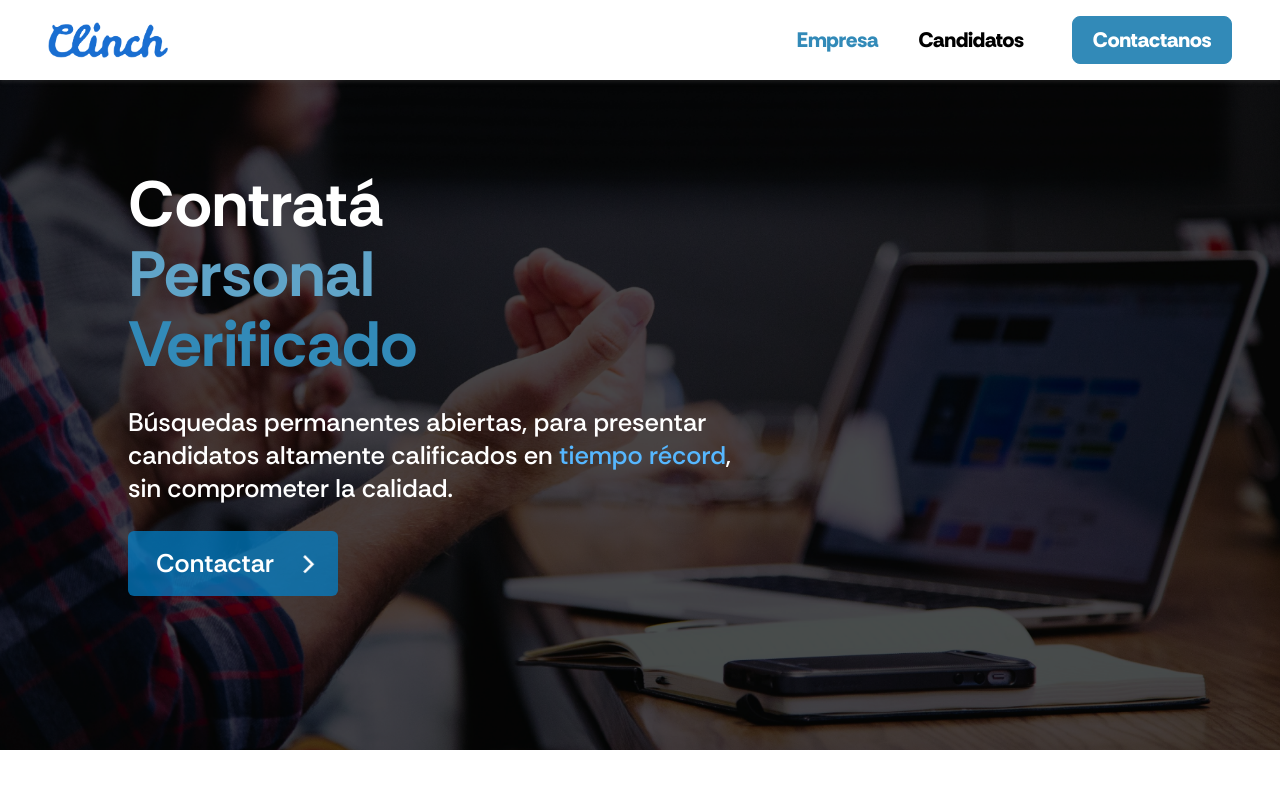
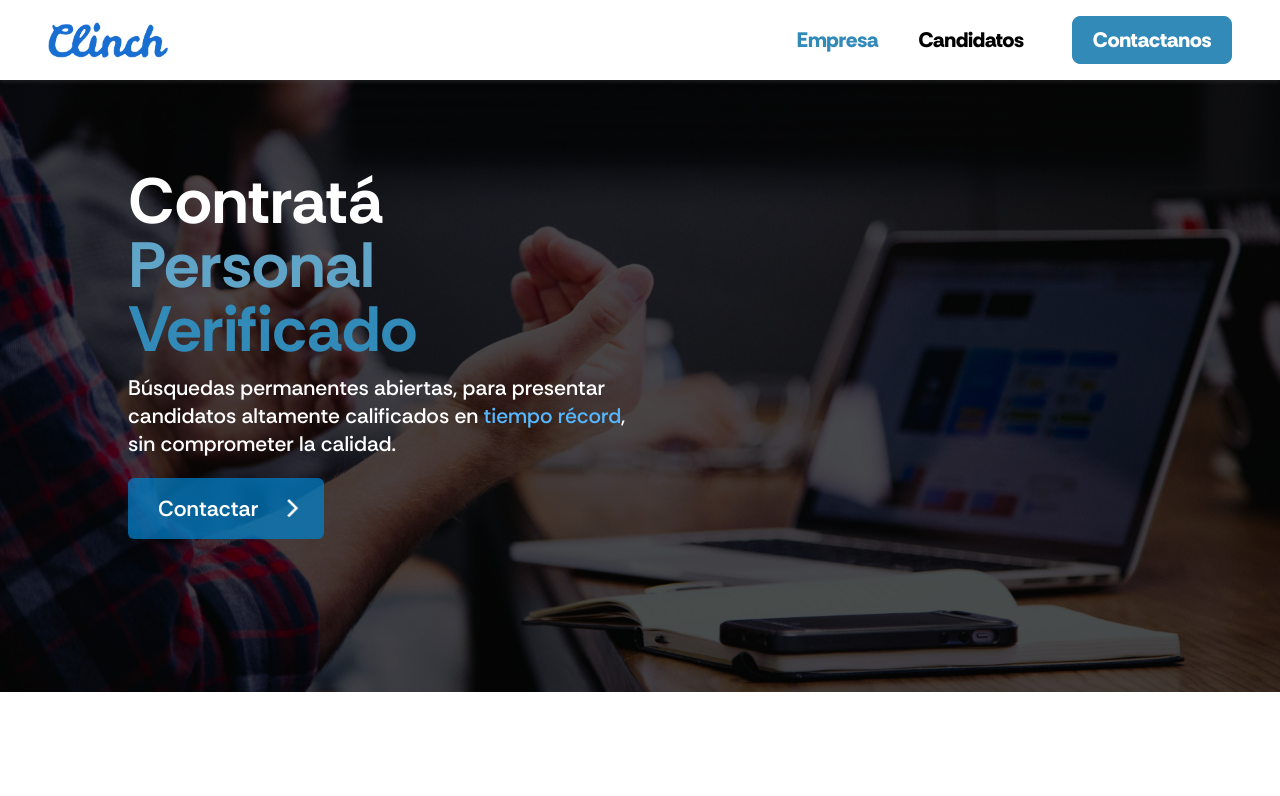
Before and after one commit to agustinlorca/ClinchHR, a React (Vite) app: page / in a window 1280 px wide. Shown: the top 796 px of the page. Built offline with nearby package versions, Linux system fonts and the light colour scheme.

Commit message:
Small changes

```diff
--- a/src/components/Buttons/ActionButton/ActionButton.jsx
+++ b/src/components/Buttons/ActionButton/ActionButton.jsx
@@ -1,14 +1,14 @@
 import React from "react";
 import { Link } from "react-router-dom";
 import "./actionButton.css";
-import MathGreater from "../../Icons/MathGreater";
+import Arrow from "../../Icons/Arrow";
 const ActionButton = ({ textButton, linkTo}) => {
   return (
     <div className="apply-contact-button">
       <Link to={linkTo} target="_blank">
         <button>
           {textButton}
-          <MathGreater cssClass="arrow"/>
+          <Arrow cssClass="arrow"/>
         </button>
       </Link>
     </div>
--- a/src/components/Buttons/ActionButton/actionButton.css
+++ b/src/components/Buttons/ActionButton/actionButton.css
@@ -10,14 +10,14 @@
   display: flex;
   justify-content: center;
   align-items: center;
-  padding-top: clamp(8px, 1.5vw, 16px);
-  padding-bottom: clamp(8px, 1.5vw, 16px);
-  padding-left: clamp(18px, 3vw, 28px);
-  padding-right: clamp(18px, 3vw, 28px);
+  padding-top: clamp(8px, 1.3vw, 16px);
+  padding-bottom: clamp(8px, 1.3vw, 16px);
+  padding-left: clamp(18px, 3vw, 30px);
+  padding-right: clamp(18px, 3vw, 30px);
   border: none;
   border-radius: clamp(3px, 1vw, 6px);
   background-color: #0083cf;
-  font-size: clamp(14px, 2vw, 26px);
+  font-size: clamp(1rem, 1.7vw, 2rem);
   color: white;
   gap: clamp(6px, 2vw, 24px);
 }
--- a/src/components/Buttons/ButtonLink/ButtonLink.jsx
+++ /dev/null
@@ -1,18 +0,0 @@
-import React from "react";
-
-import "./buttonLink.css";
-import { Link } from "react-router-dom";
-const ButtonLink = ({ textButton, linkTo, children }) => {
-  return (
-    <div className="button-link">
-      <Link to={linkTo} target="_blank">
-        <button>
-          {textButton}
-          {children}
-        </button>
-      </Link>
-    </div>
-  );
-};
-
-export default ButtonLink;
--- a/src/components/Buttons/ButtonLink/buttonLink.css
+++ /dev/null
@@ -1,77 +0,0 @@
-.button-link a {
-  text-decoration: none;
-  display: inline-block;
-}
-.button-link button {
-  font-family: "RethinkSans-SemiBold";
-  cursor: pointer;
-  display: flex;
-  justify-content: center;
-  align-items: center;
-  padding-top: clamp(8px, 1.5vw, 16px);
-  padding-bottom: clamp(8px, 1.5vw, 16px);
-  padding-left: clamp(18px, 3vw, 28px);
-  padding-right: clamp(18px, 3vw, 28px);
-  border: none;
-  border-radius: clamp(3px, 1vw, 6px);
-  background-color: #0083cf;
-  font-size: clamp(14px, 2vw, 26px);
-  color: white;
-  gap: clamp(8px, 1vw, 12px);
-}
-
-/*
-.button-link a{
-  text-decoration: none;
-  display: inline-block;
-}
-
-.button-link button {
-  cursor: pointer;
-  font-family: "RethinkSans-SemiBold";
-  display: flex;
-  justify-content: center;
-  align-items: center;
-  padding: 16px;
-  gap: 8px;
-  border: #0083cf;
-  border-radius: 6px;
-  background-color: #0083cf;
-  min-width: 192px;
-  min-height: 64px;
-  color: white;
-  font-size: 26px;
-}
-
-@media screen and (max-width: 1200px) {
-  .button-link button {
-    padding: 10px;
-    gap: 5px;
-    border-radius: 4px;
-    min-width: 128px;
-    min-height: 43px;
-    font-size: 17px;
-  }
-}
-
-@media screen and (max-width: 767px) {
-  .button-link button {
-    padding: 8px;
-    gap: 4px;
-    border-radius: 3px;
-    min-width: 98px;
-    min-height: 30px;
-    font-size: 12px;
-  }
-}
-
-@media screen and (max-width: 300px) {
-  .button-link button {
-    padding: 4px;
-    min-width: 49px;
-    min-height: 13px;
-    border-radius: 2px;
-    font-size: 6px;
-    gap: 2px;
-  }
-} */
--- a/src/components/Cards/ApplicationCard/ApplicationCard.jsx
+++ b/src/components/Cards/ApplicationCard/ApplicationCard.jsx
@@ -2,8 +2,6 @@ import React from "react";
 
 import applicationCard from "../../../assets/images/application-card.png";
 import "./applicationCard.css";
-import ButtonLink from "../../Buttons/ButtonLink/ButtonLink";
-import MathGreater from "../../Icons/MathGreater";
 import useIntersection from "../../../CustomHooks/useIntersection";
 import ActionButton from "../../Buttons/ActionButton/ActionButton";
 
--- a/src/components/Cards/CategoriesCard/CategoriesCard.jsx
+++ b/src/components/Cards/CategoriesCard/CategoriesCard.jsx
@@ -9,7 +9,7 @@ import Bank from "../../Icons/Bank";
 
 import useIntersection from "../../../CustomHooks/useIntersection";
 const CategoriesCard = () => {
-  const [refElement, isIntersecting] = useIntersection({ threshold: 0.6 });
+  const [refElement, isIntersecting] = useIntersection({ threshold: 0.9 });
   return (
     <section className="categories-card-container">
       <div className="categories-card">
--- a/src/components/Cards/HomeCard/HomeCard.jsx
+++ b/src/components/Cards/HomeCard/HomeCard.jsx
@@ -1,8 +1,6 @@
 import React from "react";
 import "./homeCard.css";
-import ButtonLink from "../../Buttons/ButtonLink/ButtonLink";
 import SlideContainer from "../../Carousels/CarouselHome/SlideContainer/SlideContainer";
-import MathGreater from "../../Icons/MathGreater";
 import useIntersection from "../../../CustomHooks/useIntersection";
 import ActionButton from "../../Buttons/ActionButton/ActionButton";
 const HomeCard = () => {
--- a/src/components/Cards/ProcessCard/ProcessCard.jsx
+++ b/src/components/Cards/ProcessCard/ProcessCard.jsx
@@ -2,7 +2,7 @@ import React from "react";
 import "./processCard.css";
 import useIntersection from "../../../CustomHooks/useIntersection";
 const ProcessCard = () => {
-  const [refElement,isIntersecting] = useIntersection({threshold: 0.1})
+  const [refElement,isIntersecting] = useIntersection({threshold: 0.9})
   return (
     <section  className="process-card-container">
       <div className="process-card">
--- a/src/components/Heros/Hero.css
+++ b/src/components/Heros/Hero.css
@@ -1,7 +1,7 @@
 .hero {
   margin: auto;
   height: auto;
-  width: 100%;
+  width: min(2560px,100%);
   background-size: cover;
   background-position: center;
 }
@@ -22,7 +22,7 @@
 }
 .hero .content div span {
   display: block;
-  line-height: 1.1;
+  line-height: 1;
   font-family: "RethinkSans-Bold", sans-serif;
   font-size: clamp(3rem, 5vw, 6rem);
   animation: fade-in-left 1.2s ease forwards;
@@ -41,9 +41,9 @@
 .hero .content p {
   width: fit-content;
   font-family: "RethinkSans-Medium";
-  margin-top: clamp(10px, 2vw, 30px);
-  margin-bottom: clamp(10px, 2vw, 30px);
-  font-size: clamp(1rem, 2vw, 2rem);
+  margin-top: clamp(10px, 1vw, 30px);
+  margin-bottom: clamp(15px, 1.5vw, 40px);
+  font-size: clamp(1rem, 1.65vw, 2rem);
   color: white;
   opacity: 0;
   animation: fade-in-right 1.2s ease forwards .8s;
@@ -58,22 +58,7 @@
   opacity: 0;
   animation: fade-in 1.2s ease forwards 2s;
 }
-@keyframes moveIcon {
-  0% {
-    transform: translateX(0%);
-  }
-  25% {
-    transform: translateX(25%);
-  }
-  60% {
-    transform: translateX(60%);
-  }
-}
-.math-greater {
-  width: 18px;
-  height: auto;
-  animation: moveIcon 1.2s linear infinite;
-}
+
 @media (width < 567px) {
   .hero .content div span {
     font-size: clamp(1rem, 9vw, 2rem);
@@ -82,164 +67,3 @@
     font-size: clamp(0.5rem, 3.5vw, 1rem);
   }
 }
-/* .hero {
-  width: 100%;
-  background-size: cover;
-  background-position: center;
-  height: 760px;
-}
-.hero.home {
-  background-image: url("../../assets/images/hero-home.png");
-}
-.hero.candidates {
-  background-image: url("../../assets/images/hero-candidates.png");
-}
-.hero .content {
-  position: absolute;
-  margin: 110px 0 0 140px;
-  max-height: 542px;
-}
-.hero .content.home {
-  max-width: 570px;
-}
-.hero .content.candidates {
-  max-width: 556px;
-}
-
-.hero .content div span {
-  margin-bottom: -26px;
-  padding: 0;
-  font-family: "RethinkSans-Bold", sans-serif;
-  display: block;
-  font-size: 80px;
-  animation: fade-in-left 1.2s ease forwards;
-}
-
-.hero .content div span:nth-child(1) {
-  color: white;
-}
-.hero .content div span:nth-child(2) {
-  color: #60a4c8;
-}
-.hero .content div span:nth-child(3) {
-  color: var(--color-primary);
-}
-
-.hero .content p {
-  font-family: "RethinkSans-Medium";
-  margin: 24px 0px;
-  font-size: 24px;
-  color: white;
-  opacity: 0;
-  animation: fade-in-right 1.2s ease forwards .8s;
-}
-
-.hero .content p span {
-  font-family: "RethinkSans-Medium";
-  color: var(--color-secondary);
-}
-.hero .content button{
-  opacity: 0;
-  animation: fade-in 1.2s ease forwards 2s;
-}
-@keyframes moveIcon {
-  0% {
-    transform: translateX(0%);
-  }
-  100% {
-    transform: translateX(80%);
-  }
-}
-
-.math-greater {
-  width: 18px;
-  height: 18px;
-  animation: moveIcon 1.1s linear infinite;
-} */
-/* @media screen and (max-width: 1200px) {
-  .hero {
-    height: 500px;
-  }
-  .hero .content {
-    margin: 90px 0 0 90px;
-    max-height: 360px;
-  }
-  .hero .content.home {
-    max-width: 380px;
-  }
-  .hero .content.candidates {
-    max-width: 370px;
-  }
-
-  .hero .content div span {
-    margin-bottom: -17px;
-    font-size: 53px;
-  }
-  .hero .content p {
-    margin: 16px 0px;
-    font-size: 16px;
-  }
-  .math-greater {
-    width: 12px;
-    height: 12px;
-  }
-}
-
-@media screen and (max-width: 767px) {
-  .hero {
-    height: 320px;
-  }
-  .hero .content {
-    margin: 60px 0 0 40px;
-    max-height: 180px;
-  }
-  .hero .content.home {
-    max-width: 250px;
-  }
-  .hero .content.candidates {
-    max-width: 230px;
-  }
-
-  .hero .content div span {
-    margin-bottom: -10px;
-    font-size: 30px;
-  }
-  .hero .content p {
-    margin: 10px 0px;
-    font-size: 10px;
-  }
-
-  .math-greater {
-    width: 10px;
-    height: 10px;
-  }
-}
-
-@media screen and (max-width: 300px) {
-  .hero {
-    height: 213px;
-  }
-  .hero .content {
-    margin: 27px 0 0 17px;
-    max-height: 180px;
-  }
-  .hero .content.home {
-    max-width: 160px;
-  }
-  .hero .content.candidates {
-    max-width: 150px;
-  }
-
-  .hero .content div span {
-    margin-bottom: -6.5px;
-    font-size: 20px;
-  }
-  .hero .content p {
-    margin-bottom: 0px;
-    font-size: 6.5px;
-  }
-  .math-greater {
-    width: 5.5px;
-    height: 5.5px;
-  }
-} */
--- a/src/components/Icons/MathGreater.jsx
+++ b/src/components/Icons/Arrow.jsx
@@ -1,6 +1,6 @@
 import React from "react";
 
-const MathGreater = ({ cssClass }) => {
+const Arrow = ({ cssClass }) => {
   return (
     <svg
       className={cssClass}
@@ -17,4 +17,4 @@ const MathGreater = ({ cssClass }) => {
   );
 };
 
-export default MathGreater;
+export default Arrow;
```
